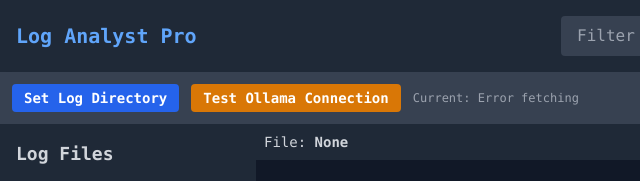
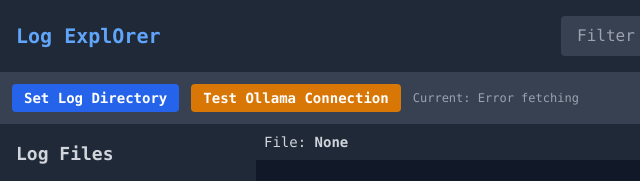
Before and after one commit to leo00000000000000000/smartLogViewer, a plain HTML site: page frontend/index.html in a window 1280 px wide. Shown: the top 181 px of the page, 0-640 px from the left. Drawn offline with nearby package versions, Linux system fonts and the light colour scheme; no server answers.

Commit message:
rename and add author

```diff
--- a/frontend/index.html
+++ b/frontend/index.html
@@ -4,7 +4,7 @@
 <head>
     <meta charset="UTF-8">
     <meta name="viewport" content="width=device-width, initial-scale=1.0">
-    <title>Log Analyst Pro</title>
+    <title>Log ExplOrer</title>
     <link href="https://cdn.jsdelivr.net/npm/tailwindcss@2.2.19/dist/tailwind.min.css" rel="stylesheet">
     <link rel="stylesheet" href="styles.css">
 </head>
@@ -12,7 +12,7 @@
     <div class="flex flex-col h-screen">
         <!-- Header -->
         <header class="bg-gray-800 shadow-lg p-4 flex justify-between items-center">
-            <h1 class="text-xl font-bold text-blue-400">Log Analyst Pro</h1>
+            <h1 class="text-xl font-bold text-blue-400">Log ExplOrer</h1>
             <div class="flex items-center space-x-4">
                 <input type="text" id="filterInput" placeholder="Filter logs..." class="bg-gray-700 text-white rounded px-4 py-2 focus:outline-none focus:ring-2 focus:ring-blue-500">
                 <input type="text" id="searchInput" placeholder="Search buffer..." class="bg-gray-700 text-white rounded px-4 py-2 focus:outline-none focus:ring-2 focus:ring-blue-500">
```
Also changed, not shown: 2 other files.
